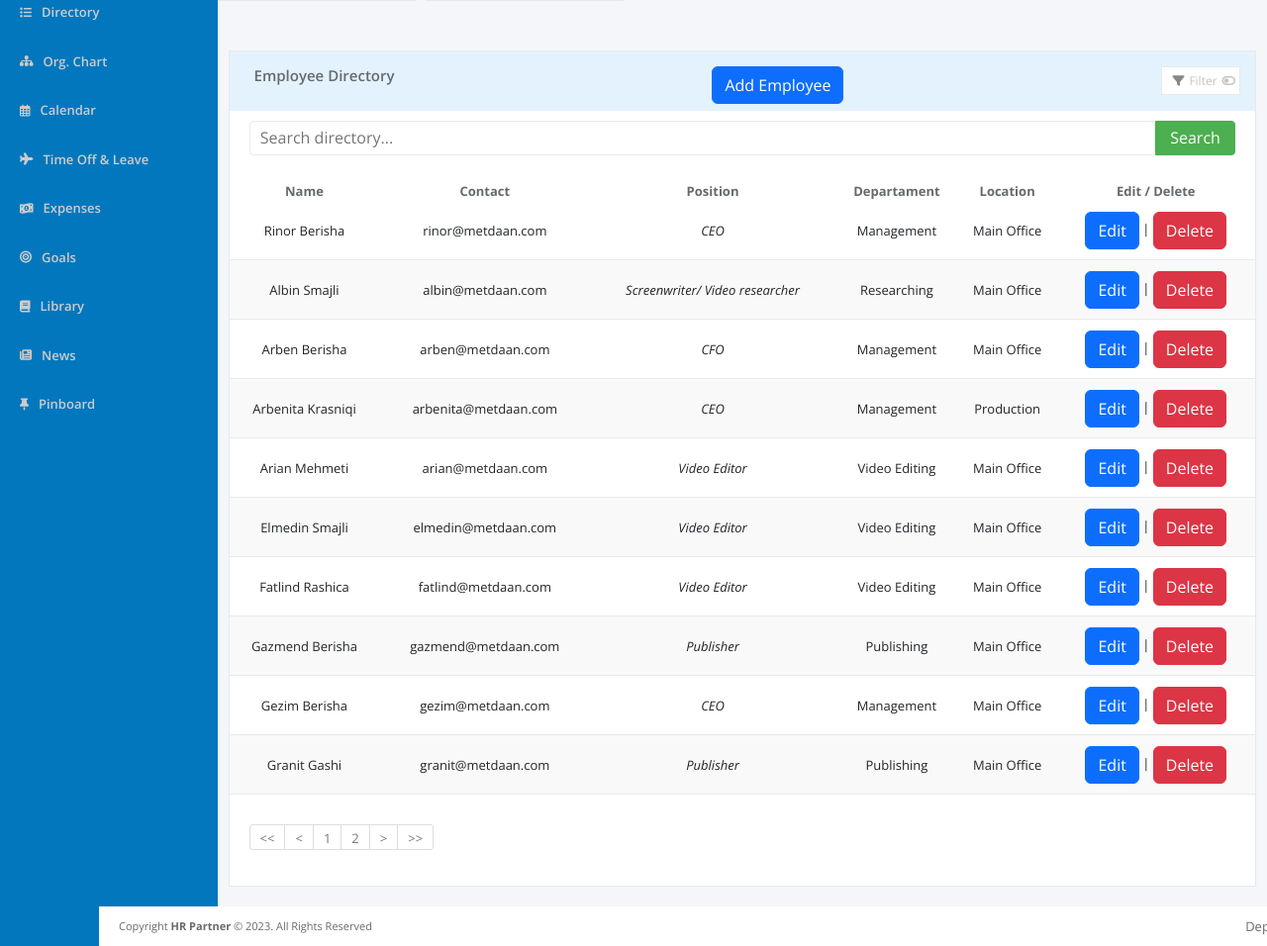
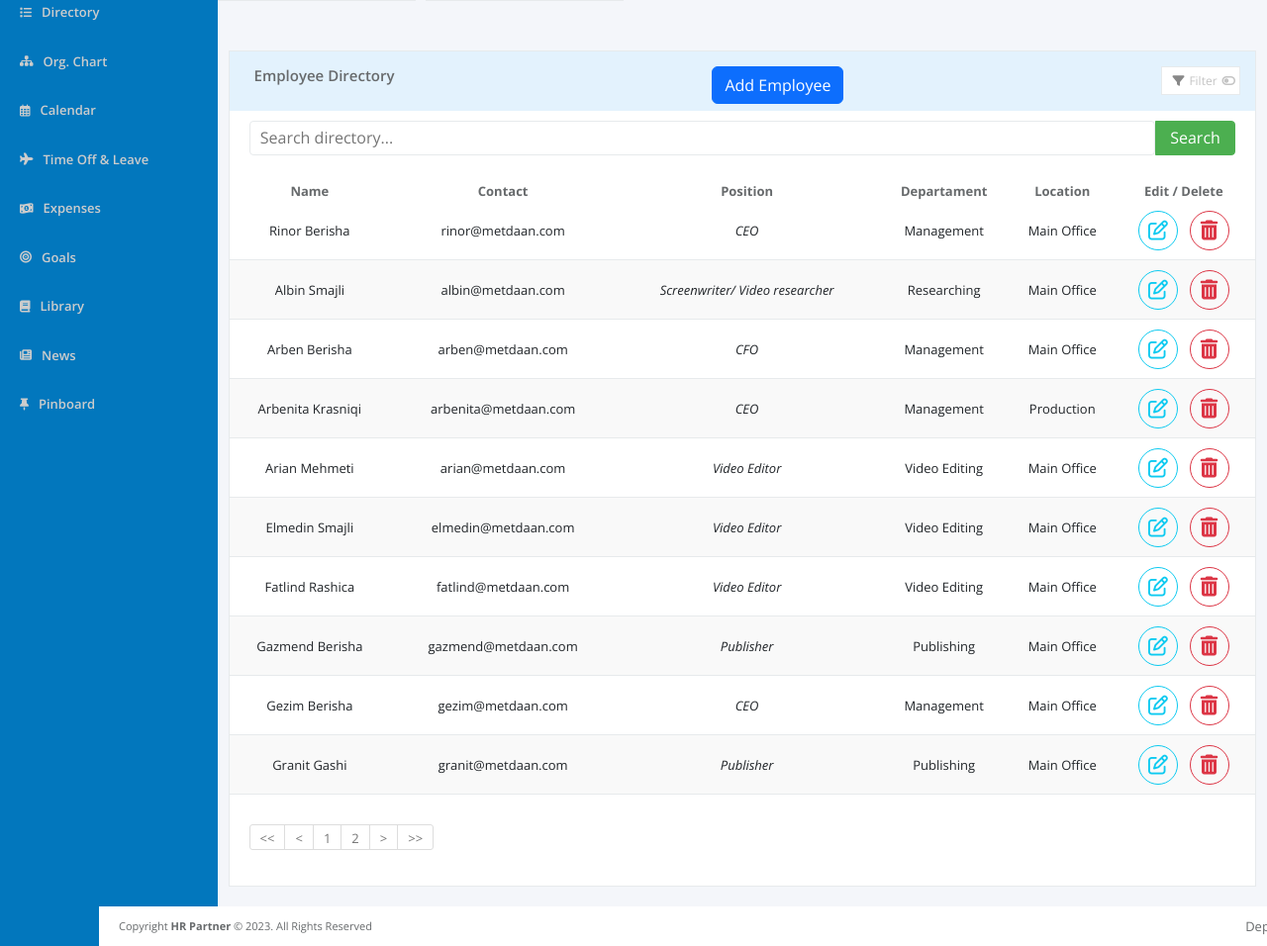
Before and after one commit to AlbinSmajli22/HrSystem, a PHP site: page /pages/directory.php in a window 1280 px wide. Shown: the part 236-1192 px from the top of the page at 99% size. Run offline with PHP 8.4, Linux system fonts and the light colour scheme; a user stored in the database is signed in; data comes from the database, SQL or seed files in the repository; some libraries are stand-ins or nearby versions.

Commit message:
push buttona
button

```diff
--- a/css/directory.css
+++ b/css/directory.css
@@ -241,3 +241,13 @@ color: #777;
 .pagination ul li:hover{
     background-color: #f4f4f4;
 }
+  button.rounded-circle {
+    width: 40px;
+    height: 40px;
+    padding: 0;
+    display: inline-flex;
+    justify-content: center;
+    align-items: center;
+    font-size: 20px;  /* Adjust icon size */
+    line-height: 1;
+}
--- a/pages/directory.php
+++ b/pages/directory.php
@@ -82,8 +82,13 @@ $company=$_SESSION['company'];
 
 <head>
 <script src="https://kit.fontawesome.com/3d560ffcbd.js" crossorigin="anonymous"></script>
-  <link href="https://cdn.jsdelivr.net/npm/bootstrap@5.3.1/dist/css/bootstrap.min.css" rel="stylesheet"
-    integrity="sha384-4bw+/aepP/YC94hEpVNVgiZdgIC5+VKNBQNGCHeKRQN+PtmoHDEXuppvnDJzQIu9" crossorigin="anonymous">
+
+<script src="https://cdn.jsdelivr.net/npm/bootstrap@5.3.3/dist/js/bootstrap.bundle.min.js"
+integrity="sha384-YvpcrYf0tY3lHB60NNkmXc5s9fDVZLESaAA55NDzOxhy9GkcIdslK1eN7N6jIeHz" crossorigin="anonymous"></script>
+
+<link href="https://cdn.jsdelivr.net/npm/bootstrap@5.3.3/dist/css/bootstrap.min.css" rel="stylesheet"
+integrity="sha384-QWTKZyjpPEjISv5WaRU9OFeRpok6YctnYmDr5pNlyT2bRjXh0JMhjY6hW+ALEwIH" crossorigin="anonymous">
+
     <script src="https://cdn.jsdelivr.net/npm/bootstrap@5.3.1/dist/js/bootstrap.bundle.min.js"
         integrity="sha384-HwwvtgBNo3bZJJLYd8oVXjrBZt8cqVSpeBNS5n7C8IVInixGAoxmnlMuBnhbgrkm"
         crossorigin="anonymous"></script>
@@ -348,14 +353,19 @@ $company=$_SESSION['company'];
                   <?= $data['location'] ?>
                 </td>
                 <td>
-                  <button type="button" id="edit" class="btn btn-primary" data-bs-toggle="modal"
-                    data-bs-target="#editModal<?php echo $data['user_id']; ?>" data-bs-whatever="@mdo">
-                    Edit
-                  </button> |
-                  <button type="button" class="btn btn-danger">
-                    <a Style="color:white;" href="deleteDirectory.php?user_id=<?= $data['user_id']; ?>">Delete </a>
+                  <button type="button" id="edit" class="btn btn-xs btn-outline-info rounded-circle m-l-sm me-2"  data-bs-toggle="modal"
+                  data-bs-target="#editModal<?php echo $data['user_id']; ?>" data-bs-whatever="@mdo"><i class="fa fa-edit"></i>
+
+
                   </button>
+                  <button type="button" class="btn btn-xs btn-outline-danger rounded-circle m-l-sm"> <i class="fa fa-trash"></i>
+                    <a  href="deleteDirectory.php?user_id=<?= $data['user_id']; ?>"> </a>
+                  </button>
+
                 </td>
+                <td>
+
+
 
               </tr>
 
```
Lines whose indentation alone changed are shown as unchanged.
